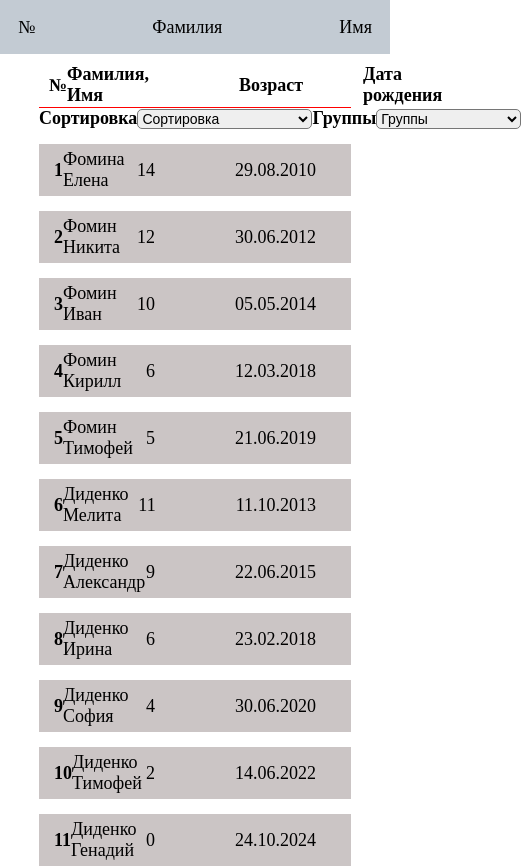
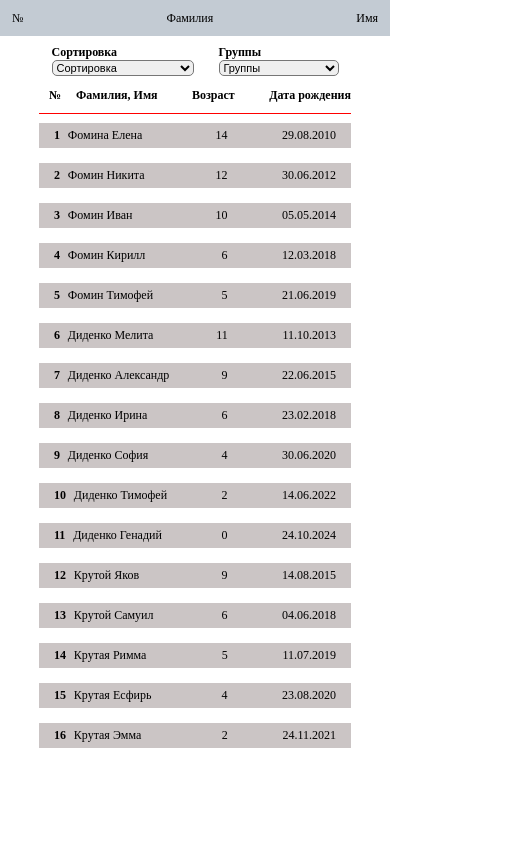
Before and after one commit to Elisei-Trifan/children-church, a React (Create React App) app: page / in a window 390 px wide. Shown: the top 868 px of the page, 521 px wide, since content can reach past the window. Built offline with nearby package versions, Linux system fonts and the light colour scheme.

Commit message:
adaptive

```diff
--- a/src/App.js
+++ b/src/App.js
@@ -10,6 +10,7 @@ import ChildFilter from './components/ChildFilter'
 
 function App() {
   const [children, setChildren] = useState(child)
+
   const [selectedSort, setSelectedSort] = useState('')
   const [selectedGroup, setSelectedGroup] = useState('')
 
@@ -38,12 +39,10 @@ function App() {
     setSelectedGroup(group)
 
     if (group === '0-6') {
-      setChildren(child)
       setChildren(
         [...children].filter((item) => getFullYear(item.dateOfBirth) < 6)
       )
     } else if (group === '6-8') {
-      setChildren(child)
       setChildren(
         [...children].filter(
           (item) =>
@@ -52,7 +51,6 @@ function App() {
         )
       )
     } else if (group === '8-10') {
-      setChildren(child)
       setChildren(
         [...children].filter(
           (item) =>
@@ -61,7 +59,6 @@ function App() {
         )
       )
     } else if (group === '10-12') {
-      setChildren(child)
       setChildren(
         [...children].filter(
           (item) =>
@@ -70,7 +67,6 @@ function App() {
         )
       )
     } else if (group === '12-14') {
-      setChildren(child)
       setChildren(
         [...children].filter(
           (item) =>
@@ -78,8 +74,7 @@ function App() {
             getFullYear(item.dateOfBirth) >= 12
         )
       )
-    } else if (group === '14-16 ') {
-      setChildren(child)
+    } else if (group === '14-16') {
       setChildren(
         [...children].filter(
           (item) =>
@@ -87,20 +82,22 @@ function App() {
             getFullYear(item.dateOfBirth) >= 14
         )
       )
+    } else if (group === 'reset') {
+      setChildren(child)
     }
   }
 
   return (
     <>
       <Navbar />
+      <ChildFilter
+        sortChildren={sortChildren}
+        selectedSort={selectedSort}
+        sortGroup={sortGroup}
+        selectedGroup={selectedGroup}
+      />
       <TableName />
       <div className="App">
-        <ChildFilter
-          sortChildren={sortChildren}
-          selectedSort={selectedSort}
-          sortGroup={sortGroup}
-          selectedGroup={selectedGroup}
-        />
         <ChildrenItem children={children} />
       </div>
     </>
--- a/src/components/ChildFilter.jsx
+++ b/src/components/ChildFilter.jsx
@@ -9,6 +9,7 @@ const ChildFilter = ({
 }) => {
   return (
     <div className="childFilter">
+      <div>
         <h2> Сортировка</h2>
         <MySelect
           value={selectedSort}
@@ -33,6 +34,8 @@ const ChildFilter = ({
             },
           ]}
         ></MySelect>
+      </div>
+      <div>
         <h2> Группы</h2>
         <MySelect
           value={selectedGroup}
@@ -63,8 +66,13 @@ const ChildFilter = ({
               value: '14-16',
               name: 'Елисей, т.Аня',
             },
+            {
+              value: 'reset',
+              name: 'Сбросить фильтры',
+            },
           ]}
         ></MySelect>
+      </div>
     </div>
   )
 }
--- a/src/components/ChildrenItem.jsx
+++ b/src/components/ChildrenItem.jsx
@@ -7,15 +7,15 @@ const ChildrenItem = ({ children }) => {
     <>
       {children.map((item, index) => (
         <div key={item.id} className="item">
-          <h3> {index + 1} </h3>
+          <h3 style={{ paddingRight: '2vw' }}> {index + 1} </h3>
 
           <p style={{ width: '200px' }}>
             {item.lastname} {item.name}
           </p>
-          <p style={{ marginRight: '80px' }}>
+          <p style={{ paddingRight: '14vw' }}>
             {getFullYear(item.dateOfBirth)}{' '}
           </p>
-          <p style={{ paddingRight: '20px' }}> {item.dateOfBirth} </p>
+          <p> {item.dateOfBirth} </p>
         </div>
       ))}
     </>
--- a/src/components/TableName.jsx
+++ b/src/components/TableName.jsx
@@ -4,12 +4,12 @@ const TableName = () => {
   return (
     <>
       <div className="table_name">
-        <h3 style={{ paddingLeft: '10px' }}> № </h3>
+        <h5 style={{ paddingLeft: '10px' }}> № </h5>
 
-        <h3 style={{ paddingRight: '90px' }}>Фамилия, Имя</h3>
-        <h3 style={{ paddingRight: '60px' }}>Возраст</h3>
+        <h5 style={{ paddingRight: '5vw' }}>Фамилия, Имя</h5>
+        <h5 style={{ paddingRight: '5vw' }}>Возраст</h5>
 
-        <h3> Дата рождения </h3>
+        <h5> Дата рождения </h5>
       </div>
     </>
   )
--- a/src/style/App.css
+++ b/src/style/App.css
@@ -17,9 +17,10 @@ body {
 
 .navbar {
   position: fixed;
+  left: 0;
   top: 0;
   height: 3rem;
-  width: 100%;
+  width: 100vw;
   display: flex;
   align-items: center;
   justify-content: space-between;
@@ -28,22 +29,33 @@ body {
   z-index: 1000;
 }
 
+.childFilter {
+  position: fixed;
+  top: 3rem;
+  height: 3rem;
+  display: flex;
+  justify-content: space-around;
+  align-items: center;
+  width: 80vw;
+  background: white;
+}
+
 .App {
-  margin-top: 6rem;
+  margin-top: 9rem;
   width: 80vw;
 }
 
 .table_name {
   position: fixed;
-  top: 3rem;
+  top: 6rem;
   height: 3rem;
   width: 80vw;
-  padding-top: 0.5rem;
   display: flex;
   justify-content: space-between;
   align-items: center;
   border-bottom: 1px solid red;
   z-index: 1000;
+  font-size: 14px;
   background: white;
 }
 
@@ -59,7 +71,6 @@ body {
 .select {
   outline: none;
   font-size: 14px;
-
   border-radius: 5px;
 }
 .select:hover {
@@ -71,10 +82,26 @@ body {
   font-size: 14px;
 }
 
-.childFilter {
-  display: flex;
-  justify-content: space-between;
-  align-items: center;
+@media (max-width: 520px) {
+  * {
+    font-size: 12px;
+  }
+  .childFilter {
+    padding-top: 0.5rem;
+    height: 3.5rem;
+  }
+  .table_name {
+    top: 6.5rem;
+  }
+  .childFilter div h2 {
+    font-size: 12px;
+  }
+  .option {
+    font-size: 12px;
+  }
+  .select {
+    font-size: 11px;
+  }
 }
 
 /* .post_btns {
```
Lines whose indentation alone changed are shown as unchanged.
